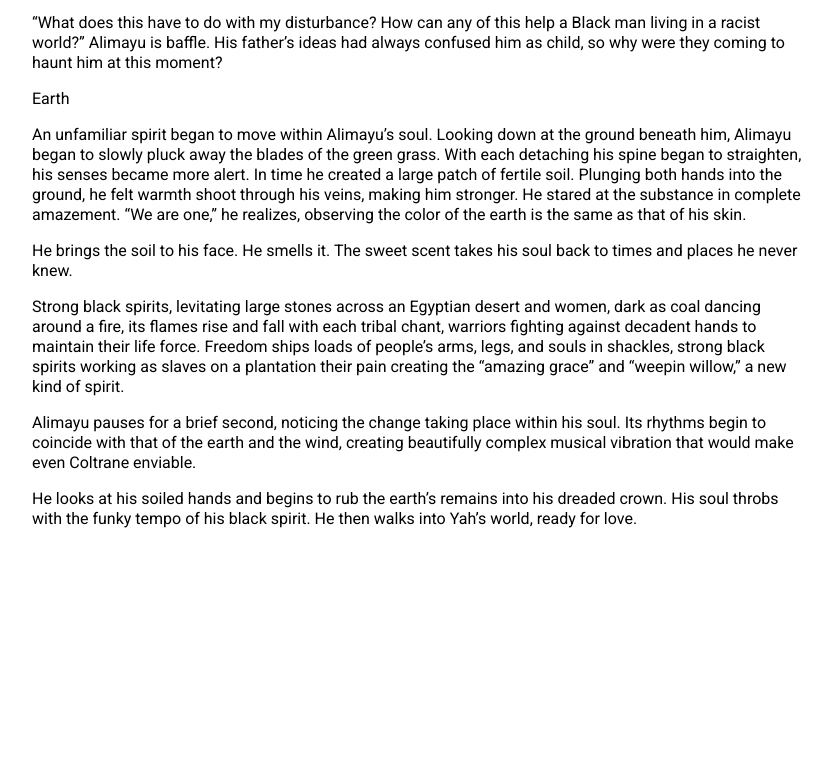
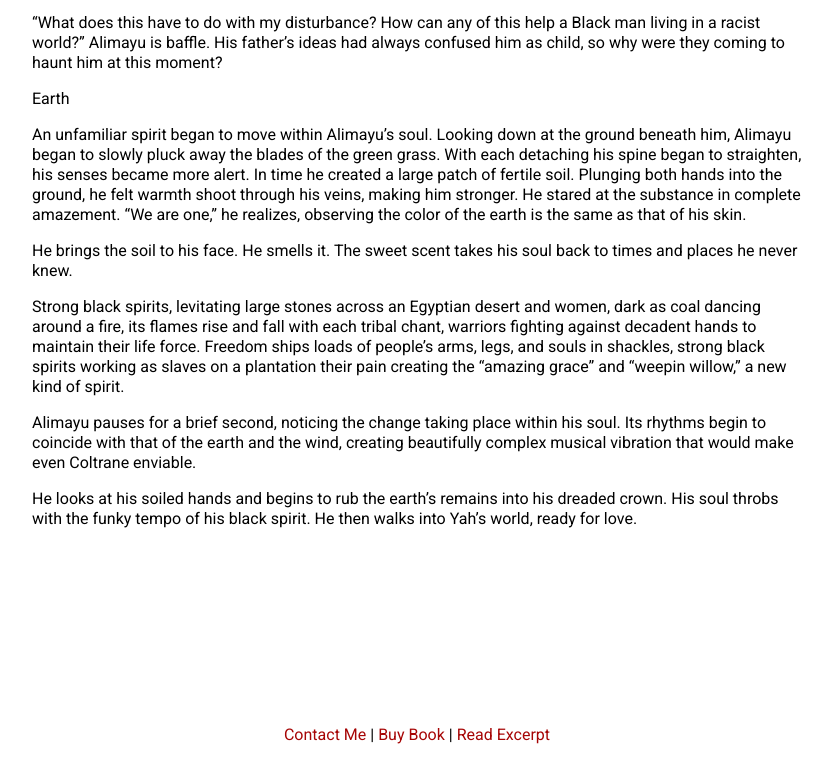
Before and after one commit to easyra/saintstown-gatsby, a Gatsby site: page /excerpt in a window 1280 px wide. Shown: the part 911-1686 px from the top of the page, without its empty margins (223-1055 px from the left). Before the commit the page ends 1471 px from the top, so only its background shows below. Built offline with nearby package versions, Linux system fonts and the light colour scheme; Gatsby itself is replaced by a stand-in of ours.

Commit message:
footer component finished

```diff
--- /dev/null
+++ b/src/components/Footer.js
@@ -0,0 +1,23 @@
+import React from "react"
+import styled from "styled-components"
+import { Link } from "gatsby"
+
+const Footer = () => {
+  return (
+    <StyledFooter>
+      <Link to="contact">Contact Me</Link> | <a href="">Buy Book</a> |{" "}
+      <a href="">Read Excerpt</a>
+    </StyledFooter>
+  )
+}
+
+export default Footer
+
+const StyledFooter = styled.footer`
+  margin: 150px 0 15px;
+  padding: 15px;
+  text-align: center;
+  a {
+    color: #a60505;
+  }
+`
--- a/src/components/LandingContainer.js
+++ b/src/components/LandingContainer.js
@@ -24,7 +24,7 @@ const LandingContainer = () => {
     <>
       <CTAWrapper />
       <AuthorNote />
-      <QuotesContainer />
+      {/* <QuotesContainer /> */}
     </>
   )
 }
--- a/src/components/Layout.js
+++ b/src/components/Layout.js
@@ -1,12 +1,14 @@
 import React from "react"
 import "./layout.css"
 import Header from "./Header"
+import Footer from "./Footer"
 
 const Layout = ({ children }) => {
   return (
     <div>
       <Header siteTitle="ADISA DIOP" />
       {children}
+      <Footer />
     </div>
   )
 }
```
